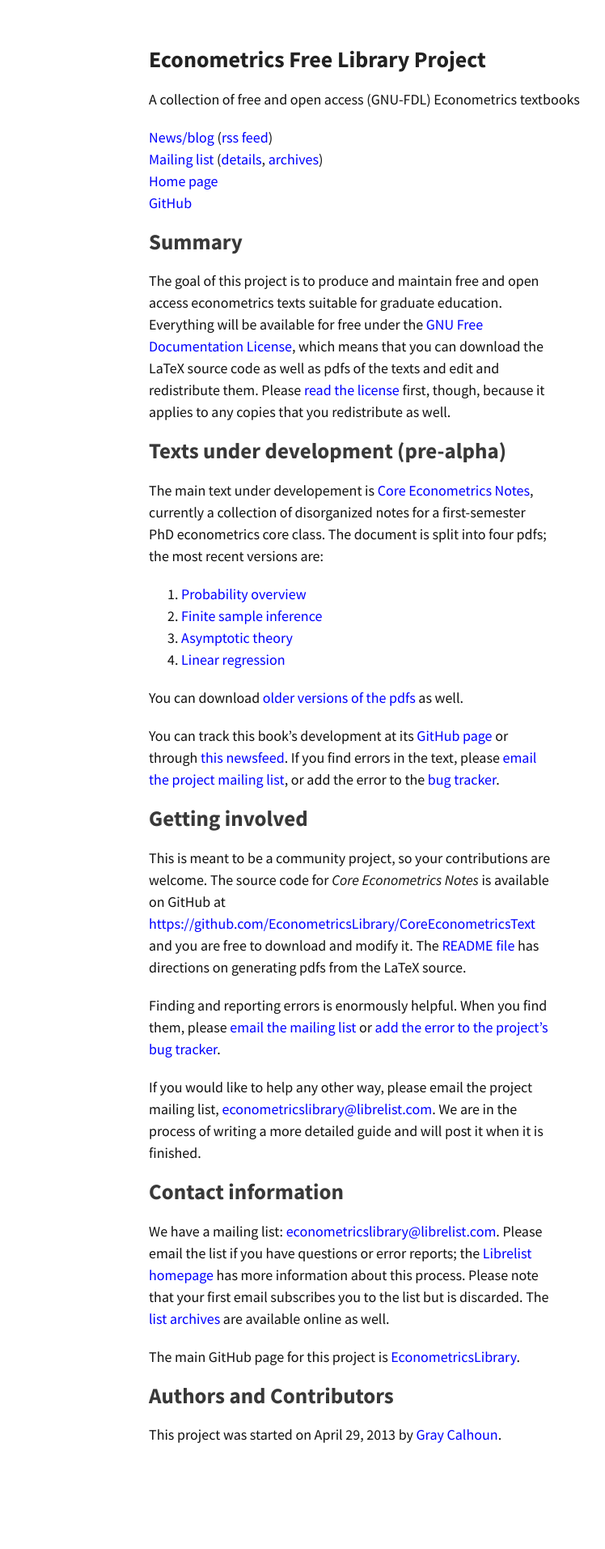
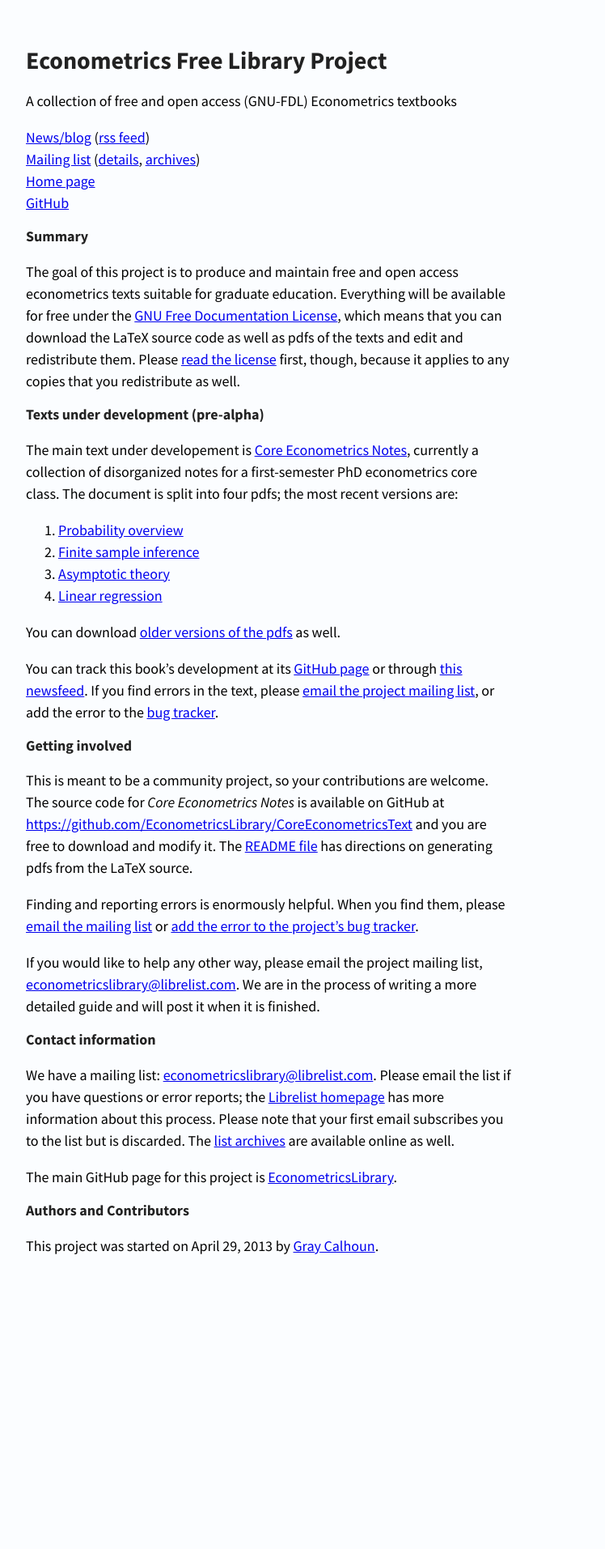
Before and after one commit to EconometricsLibrary/EconometricsLibrary.github.io, a Jekyll site: the page built from index.md, in a window 1280 px wide. Shown: the whole page at 81% size, without its empty margins (26-774 px from the left). Built offline with Jekyll 4.4.1, drawn with Linux system fonts in a browser that asks for light colours; after the commit the page ends 1678 px from its top, so only the background shows below that.

Commit message:
Change stylesheet a little.

```diff
--- a/stylesheets/styles.css
+++ b/stylesheets/styles.css
@@ -4,7 +4,8 @@
 body {
   padding:50px;
   font:18px/1.5 "Source Sans Pro", "Helvetica Neue", Helvetica, Arial, sans-serif;
-  color:#111111;
+  color:#000000;
+  background-color: #FbFdFF;
   font-weight:400;
 }
 
@@ -13,63 +14,42 @@
   margin:0 0 20px;
 }
 
-p, ul, ol, table, pre, dl {
-  margin:0 0 20px;
-}
-
 h1, h2, h3 {
   line-height:1.1;
 }
 
 h1 {
-  font-size:28px;
+  font-size: 30px;
 }
 
 h2 {
-  color:#393939;
+  font-weight: bold;
+  font-size: inherit;
 }
 
-h3, h4, h5, h6 {
-  color:#494949;
+h3 {
+  font-weight: inherit;
+  font-size: inherit;
+  font-variant: small-caps;
 }
 
-a {
-  color:#0000FF;
-  font-weight:400;
-  text-decoration:none;
+h4, h5, h6 {
+  font-weight: inherit;
+  font-size: inherit;
+  line-height: 18px;
 }
 
-a small {
-  font-size:11px;
-  color:#777;
-  margin-top:-0.6em;
-  display:block;
-}
-
-.wrapper {
-  width:860px;
-  margin:0 auto;
-}
-
-blockquote {
-  border-left:1px solid #e5e5e5;
-  margin:0;
-  padding:0 0 0 20px;
-  font-style:italic;
+a:hover {outline: 0;}
+a:active {color: #0000ff; underline; outline: 0;}
+a:visited {color: #800080; underline; outline: 0;}
+a:focus {
+  outline: thin dotted #333;
+  outline: 5px auto -webkit-focus-ring-color;
+  outline-offset: -2px;
 }
 
 code, pre {
   font-family:"Source Code Pro", Bitstream Vera Sans Mono, Lucida Console, Terminal;
-  color:#333;
-  font-size:12px;
-}
-
-pre {
-  padding:8px 15px;
-  background: #f8f8f8;
-  border-radius:5px;
-  border:1px solid #e5e5e5;
-  overflow-x: auto;
 }
 
 table {
@@ -84,12 +64,7 @@
 }
 
 dt {
-  color:#444;
   font-weight:700;
-}
-
-th {
-  color:#444;
 }
 
 img {
@@ -104,70 +79,21 @@
 
 header ul {
   list-style:none;
-/*  height:40px; */
-
   padding:0;
-
-  /* background: #eee; */
-  /* background: -moz-linear-gradient(top, #f8f8f8 0%, #dddddd 100%); */
-  /* background: -webkit-gradient(linear, left top, left bottom, color-stop(0%,#f8f8f8), color-stop(100%,#dddddd)); */
-  /* background: -webkit-linear-gradient(top, #f8f8f8 0%,#dddddd 100%); */
-  /* background: -o-linear-gradient(top, #f8f8f8 0%,#dddddd 100%); */
-  /* background: -ms-linear-gradient(top, #f8f8f8 0%,#dddddd 100%); */
-  /* background: linear-gradient(top, #f8f8f8 0%,#dddddd 100%); */
-
-  /* border-radius:5px; */
-  /* border:1px solid #d2d2d2; */
-  /* box-shadow:inset #fff 0 1px 0, inset rgba(0,0,0,0.03) 0 -1px 0; */
-  /* width:270px; */
 }
 
-header li {
-/*   width:89px; */
-/*   float:left; */
-/*   border-right:1px solid #d2d2d2; */
-/*   height:40px; */
-}
-
-/* header ul a { */
-/*   line-height:1; */
-/*   font-size:11px; */
-/*   color:#999; */
-/*   display:block; */
-/*   text-align:center; */
-/*   padding-top:6px; */
-/*   height:40px; */
-/* } */
-
 strong {
-  color:#222;
+  color:#000000;
   font-weight:700;
 }
 
-/* header ul li + li { */
-/*   width:88px; */
-/*   border-left:1px solid #fff; */
-/* } */
-
-/* header ul li + li + li { */
-/*   border-right:none; */
-/*   width:89px; */
-/* } */
-
-header ul a strong {
-  font-size:14px;
-  display:block;
-  color:#222;
-}
-
 section {
-  width:500px;
-/*  float:left; */
+  width:600px;
   padding-bottom:50px;
 }
 
 small {
-  font-size:11px;
+  font-size:14px;
 }
 
 hr {
@@ -175,13 +101,6 @@
   background:#e5e5e5;
   height:1px;
   margin:0 0 20px;
-}
-
-footer {
-  width:270px;
-  float:left;
-  position:fixed;
-  bottom:50px;
 }
 
 @media print, screen and (max-width: 960px) {
@@ -251,6 +170,6 @@
   body {
     padding:0.4in;
     font-size:12pt;
-    color:#444;
+    color:#000000;
   }
 }
```
